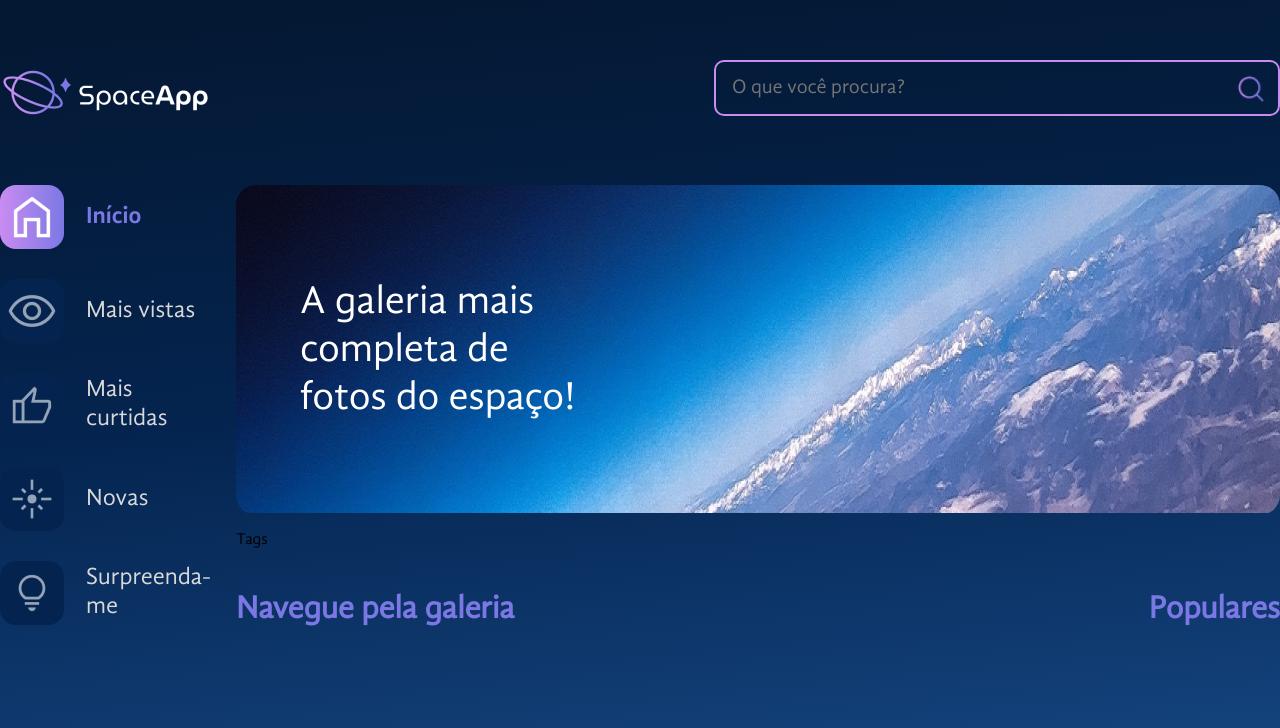
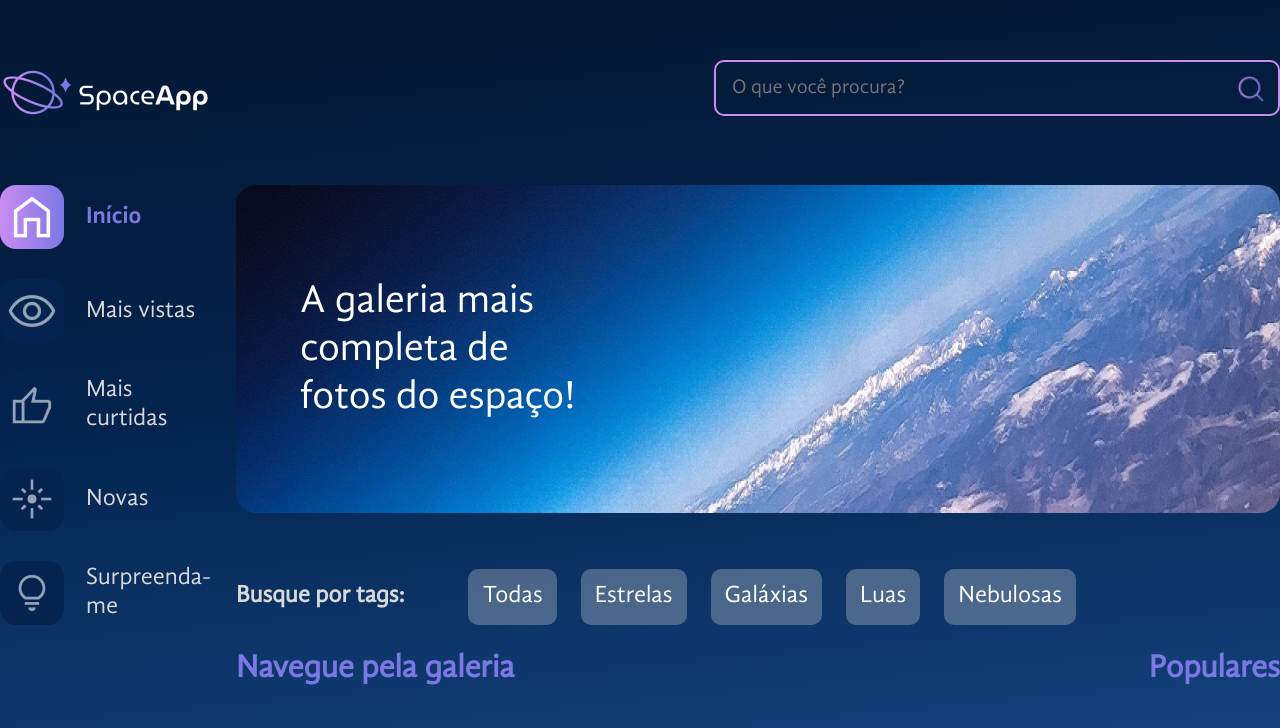
Before and after one commit to Isabely-cards/React-Context, a React (Vite) app: page / in a window 1280 px wide. Shown: the top 728 px of the page. Built offline with nearby package versions, Linux system fonts and the light colour scheme.

Commit message:
Update index.jsx

```diff
--- a/src/componentes/Galeria/Tags/index.jsx
+++ b/src/componentes/Galeria/Tags/index.jsx
@@ -1,8 +1,47 @@
-import styled from "styled-components"
+import { styled } from 'styled-components';
+import tags from './tags.json'
+
+const TagsContainer = styled.section`
+    display: flex;
+    align-items: center;
+    gap: 64px;
+    margin-top: 56px;
+`
+
+const TagTitulo = styled.h3`
+    color: #D9D9D9;
+    font-size: 24px;
+    margin: 0;
+`;
+
+const Tag = styled.button`
+    font-size: 24px;
+    color: #FFFFFF;
+    background: rgba(217, 217, 217, 0.3);
+    border-radius: 10px;
+    cursor: pointer;
+    transition: background-color 0.3s ease;
+    padding: 12px;
+    box-sizing: border-box;
+    border: 2px solid transparent;
+    &:hover {
+      border-color: #C98CF1;
+    }
+`
+
+const Div = styled.div`
+    display: flex;
+    gap: 24px;
+    justify-content: end;
+`
 
 const Tags = () => {
-    return(
-        <p>Tags</p>
-    )
+    return <TagsContainer>
+        <TagTitulo>Busque por tags:</TagTitulo>
+        <Div>
+            {tags.map(tag => <Tag key={tag.id}>{tag.titulo}</Tag>)}
+        </Div>
+    </TagsContainer>
 }
+
 export default Tags
```
